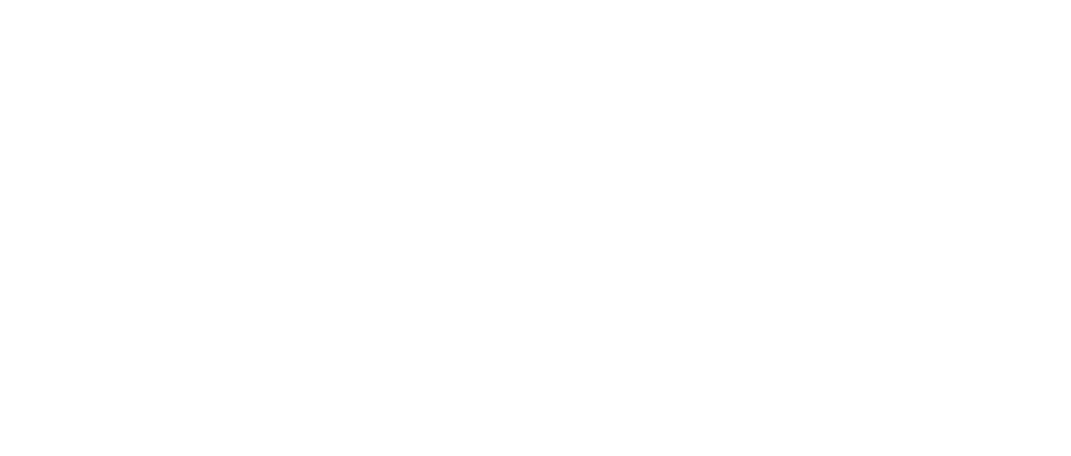
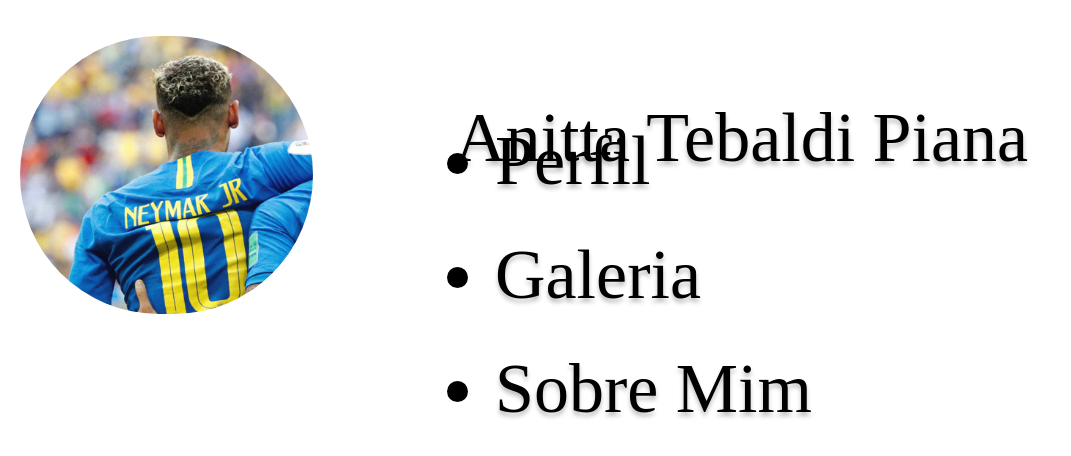
Before and after one commit to BabyDixyyy/siter2, a plain HTML site: page index.html in a window 1280 px wide. Shown: the whole page, without its empty margins (0-1071 px from the left). Drawn offline with Linux system fonts and the light colour scheme.

Commit message:
Add files via upload

```diff
--- a/index.html
+++ b/index.html
@@ -6,6 +6,23 @@
     <title>Document</title>
 </head>
 <body>
+    <header>
+        <h1 class="titulo">
+            Anitta Tebaldi Piana
+        </h1>
+        <ul class="cabeçalho">
+            <li class="perfil">
+                Perfil
+            </li>
+            <li class="Galeria">
+                Galeria
+            </li>
+            <li class="sobremim">
+                Sobre Mim
+            </li>
+        </ul>
+        <img class="ney" src="ney.jpeg" alt="">
+    </header>
 
 </body>
 </html>
--- a/style.css
+++ b/style.css
@@ -1,3 +1,44 @@
-body{
-    background-color: rgba(rgb(255, 0, 0), green, blue, alpha);
+header{
+    background-color: #2690F2;
 }
+.ney{
+    position: absolute;
+width: 293px;
+height: 278px;
+left: 20px;
+top: 36px;
+border-radius: 150px;
+}
+.titulo{
+    position: absolute;
+height: 94px;
+left: 455px;
+top: 34px;
+
+font-family: 'Arima Madurai';
+font-style: normal;
+font-weight: 400;
+font-size: 70px;
+line-height: 114px;
+
+color: #000000;
+
+text-shadow: 0px 4px 4px rgba(0, 0, 0, 0.25);
+}
+.cabeçalho{
+    position: absolute;
+width: 618px;
+height: 94px;
+left: 455px;
+top: 34px;
+
+font-family: 'Arima Madurai';
+font-style: normal;
+font-weight: 400;
+font-size: 70px;
+line-height: 114px;
+
+color: #000000;
+
+text-shadow: 0px 4px 4px rgba(0, 0, 0, 0.25);
+}
```
